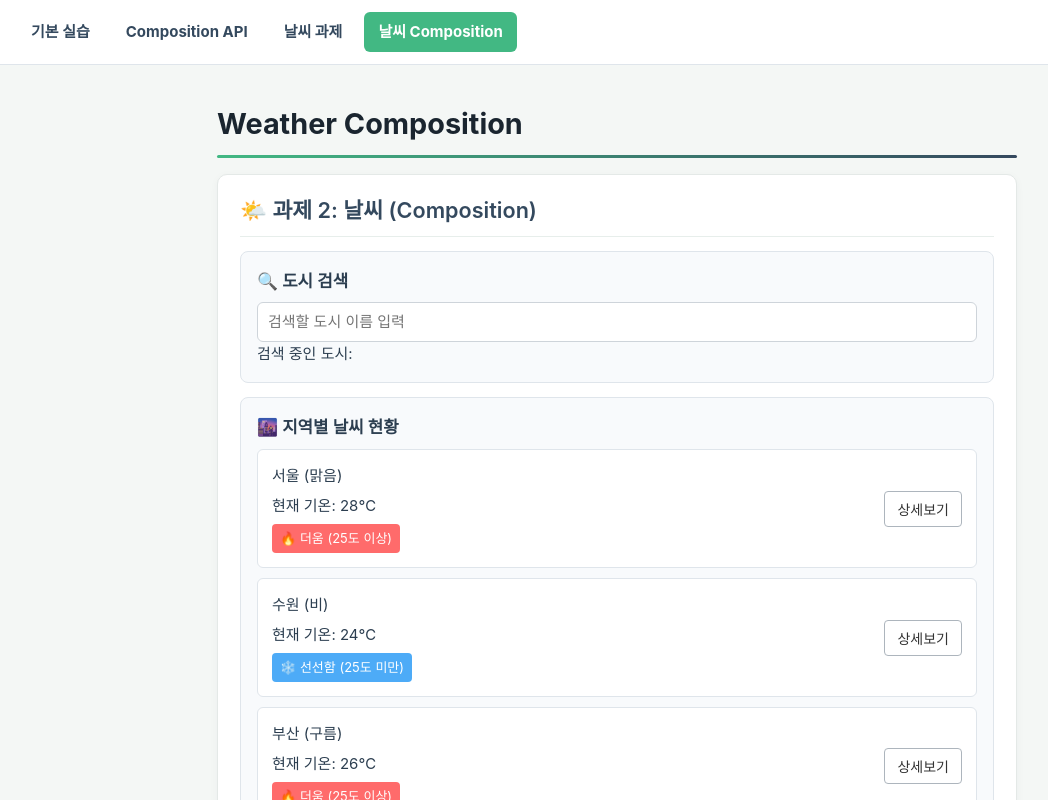
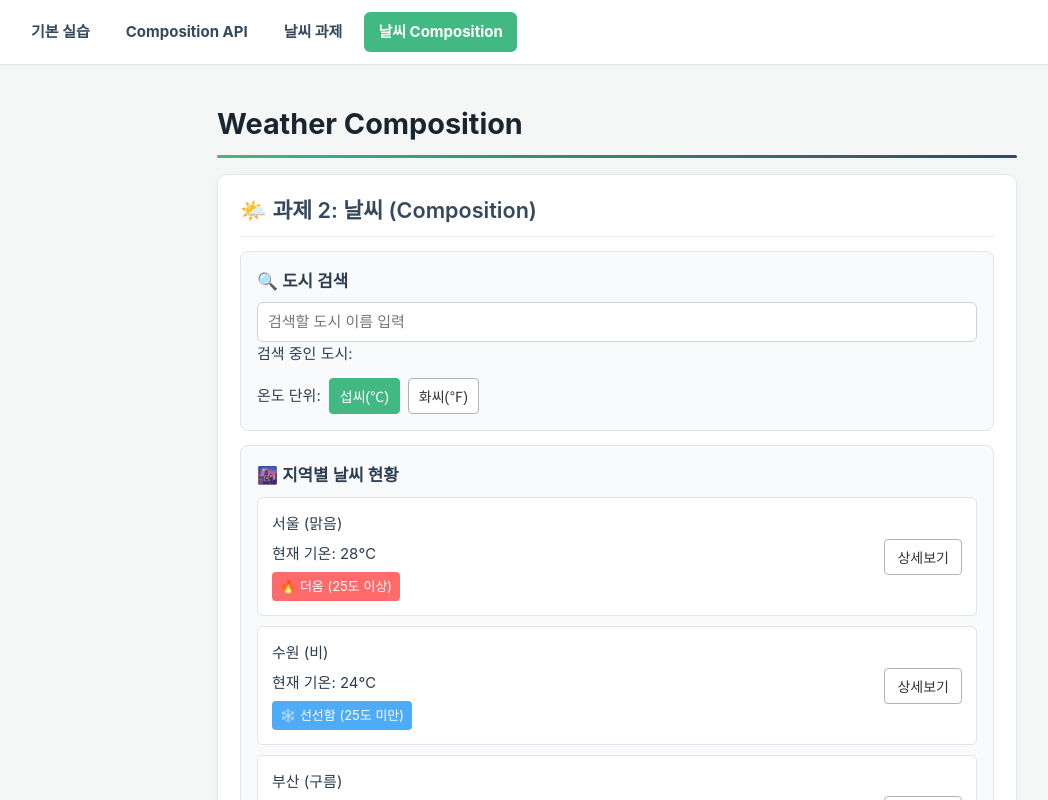
Before and after one commit to kimgayeon430/skala-vue, a Vue app: page /weather-composition in a window 1280 px wide. Shown: the top 800 px of the page, without its empty margins (23-1071 px from the left). Built offline with nearby package versions, Linux system fonts and the light colour scheme.

Commit message:
add Weather Unit

```diff
--- a/src/components/practices/composition/WeatherComposition.vue
+++ b/src/components/practices/composition/WeatherComposition.vue
@@ -15,6 +15,9 @@ const searchQuery = ref('')
 // 사용자가 클릭한 도시의 전체 정보를 저장 (아직 선택하지 않았으므로 null)
 const selectedCityInfo = ref(null)
 
+// 5번 추가 기능: 사용자가 선택한 온도 단위
+const temperatureUnit = ref('celsius')
+
 // 3. computed 검색 기능
 // searchQuery 또는 weatherList가 바뀌면 조건에 맞는 도시 목록을 다시 계산함
 // 아무것도 입력하지 않았을 때는 전체 날씨 목록을 반환함
@@ -26,6 +29,26 @@ const filteredWeatherList = computed(() => {
   }
 
   return weatherList.value.filter((city) => city.name.includes(keyword))
+})
+
+// 검색된 도시 목록에 현재 온도 단위에 맞는 표시용 온도와 기호를 추가함
+// 원본 temp는 더움/선선함 판단을 위해 그대로 유지함
+const displayedWeatherList = computed(() => {
+  return filteredWeatherList.value.map((city) => {
+    if (temperatureUnit.value === 'fahrenheit') {
+      return {
+        ...city,
+        displayTemp: Math.round(((city.temp * 9) / 5 + 32) * 10) / 10,
+        unit: '℉',
+      }
+    }
+
+    return {
+      ...city,
+      displayTemp: city.temp,
+      unit: '℃',
+    }
+  })
 })
 
 // 5. watchEffect 검색어 자동 감시
@@ -54,6 +77,16 @@ watch(selectedCityInfo, (newCity, oldCity) => {
   console.log(`[watch 감지] ${oldCityName}에서 ${newCityName}(으)로 선택이 변경되었습니다.`)
 })
 
+// 온도 단위가 실제로 변경될 때마다 이전 단위와 새 단위를 콘솔에 기록함
+watch(temperatureUnit, (newUnit, oldUnit) => {
+  const unitNames = {
+    celsius: '섭씨',
+    fahrenheit: '화씨',
+  }
+
+  console.log(`[온도 단위 변경] ${unitNames[oldUnit]}에서 ${unitNames[newUnit]}(으)로 변경`)
+})
+
 // 한글 조합 중에도 입력값을 바로 반영
 const handleSearch = (event) => {
   searchQuery.value = event.target.value
@@ -80,6 +113,23 @@ const showDetail = (cityName, status) => {
         placeholder="검색할 도시 이름 입력"
       />
       <p>검색 중인 도시: {{ searchQuery }}</p>
+
+      <!-- 직접 추가한 반응형 상태: 선택한 단위에 따라 computed 온도가 변경됨 -->
+      <div class="unit-controls">
+        <span>온도 단위:</span>
+        <button
+          :class="{ active: temperatureUnit === 'celsius' }"
+          @click="temperatureUnit = 'celsius'"
+        >
+          섭씨(℃)
+        </button>
+        <button
+          :class="{ active: temperatureUnit === 'fahrenheit' }"
+          @click="temperatureUnit = 'fahrenheit'"
+        >
+          화씨(℉)
+        </button>
+      </div>
     </section>
 
     <!-- 날씨 목록 영역 -->
@@ -87,14 +137,14 @@ const showDetail = (cityName, status) => {
       <h3>🌆 지역별 날씨 현황</h3>
 
       <div
-        v-for="city in filteredWeatherList"
+        v-for="city in displayedWeatherList"
         :key="city.id"
         class="weather-card"
         @click="selectCity(city)"
       >
         <div>
           <strong>{{ city.name }} ({{ city.status }})</strong>
-          <p>현재 기온: {{ city.temp }}℃</p>
+          <p>현재 기온: {{ city.displayTemp }}{{ city.unit }}</p>
 
           <span v-if="city.temp >= 25" class="temperature-label hot">
             🔥 더움 (25도 이상)
@@ -136,6 +186,27 @@ const showDetail = (cityName, status) => {
   padding: 10px;
   border: 1px solid #bcc6d0;
   border-radius: 5px;
+}
+
+.unit-controls {
+  display: flex;
+  align-items: center;
+  gap: 8px;
+  margin-top: 12px;
+}
+
+.unit-controls button {
+  padding: 6px 10px;
+  border: 1px solid #adb5bd;
+  border-radius: 4px;
+  background-color: white;
+  cursor: pointer;
+}
+
+.unit-controls button.active {
+  border-color: #42b883;
+  background-color: #42b883;
+  color: white;
 }
 
 .weather-card {
```
Also changed, not shown: 1 other file (tests, documents, lock files or other folders).
